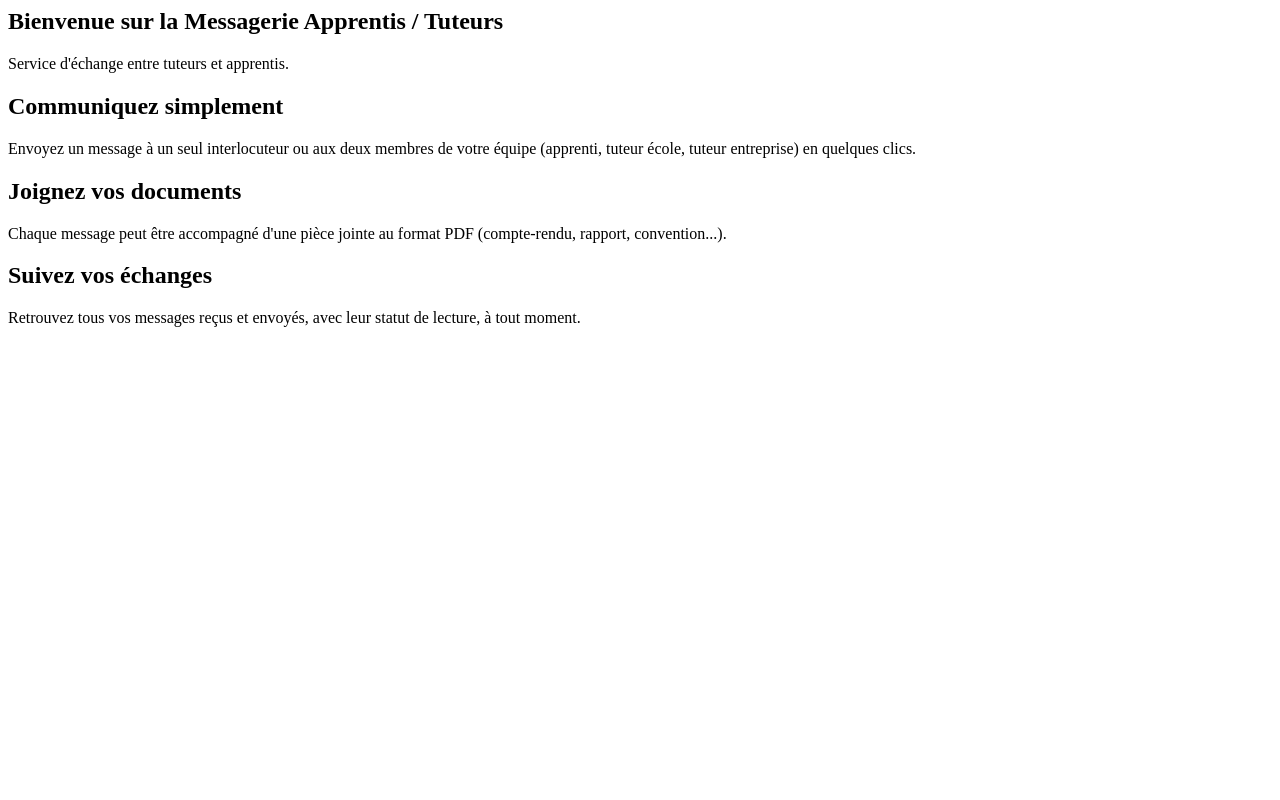
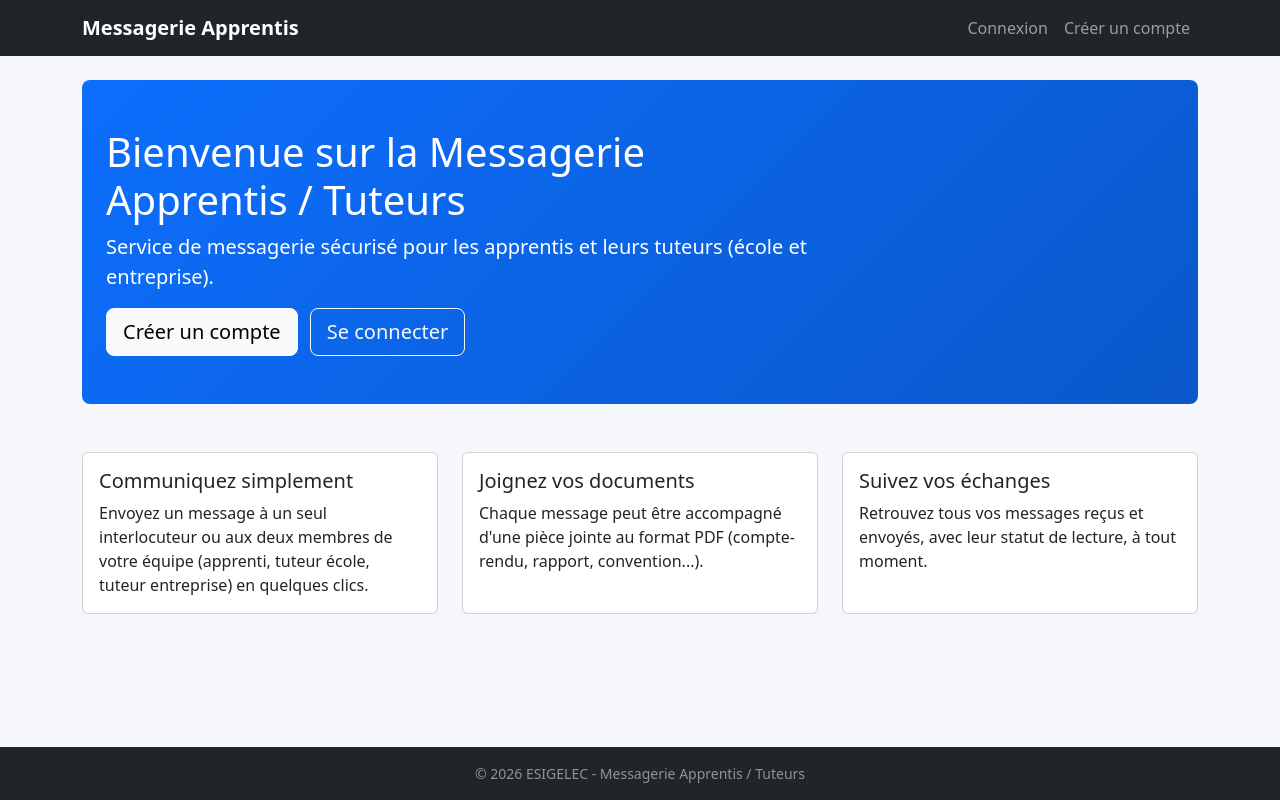
Before and after one commit to OUTOKA/projetSiteWeb, a PHP site: page / in a window 1280 px wide. Run offline with PHP 8.4, Linux system fonts and the light colour scheme; some libraries are stand-ins or nearby versions.

Commit message:
création index.php et fichiers styles

```diff
--- /dev/null
+++ b/CSS/style.css
@@ -0,0 +1,45 @@
+/* Feuille de style externe du site - Messagerie Apprentis */
+
+body {
+    display: flex;
+    flex-direction: column;
+    min-height: 100vh;
+    background-color: #f5f7fa;
+}
+
+main {
+    flex: 1;
+}
+
+.navbar-brand {
+    font-weight: 600;
+}
+
+.message-non-lu {
+    font-weight: 700;
+    background-color: #eaf2ff;
+}
+
+.card-message {
+    border-left: 4px solid #0d6efd;
+}
+
+.card-message.lu {
+    border-left-color: #adb5bd;
+}
+
+.hero {
+    background: linear-gradient(135deg, #0d6efd, #0a58ca);
+    color: #fff;
+    border-radius: .5rem;
+    padding: 3rem 1.5rem;
+}
+
+/* Version mobile : une seule colonne, éléments empilés (géré nativement par
+   la grille Bootstrap col-12 / col-md-*, cf. pages) */
+@media (max-width: 767.98px) {
+    .hero {
+        padding: 2rem 1rem;
+        text-align: center;
+    }
+}
--- /dev/null
+++ b/includes/footer.php
@@ -0,0 +1,9 @@
+</main>
+<footer class="bg-dark text-white-50 py-3 mt-5">
+    <div class="container text-center small">
+        &copy; <?= date('Y') ?> ESIGELEC - Messagerie Apprentis / Tuteurs
+    </div>
+</footer>
+<script src="https://cdn.jsdelivr.net/npm/bootstrap@5.3.3/dist/js/bootstrap.bundle.min.js"></script>
+</body>
+</html>
--- /dev/null
+++ b/includes/functions.php
@@ -0,0 +1,132 @@
+<?php
+/**
+ * Fonctions utilitaires communes : sécurité, session, accès aux données.
+ * Compatible PHP 5.6 (pas de types scalaires, pas de ??, pas de match, pas de fn()).
+ */
+
+if (session_status() === PHP_SESSION_NONE) {
+    session_start();
+}
+
+/** Échappe une chaîne pour un affichage HTML sûr (anti XSS). */
+function h($value)
+{
+    if ($value === null) {
+        $value = '';
+    }
+    return htmlspecialchars($value, ENT_QUOTES, 'UTF-8');
+}
+
+/** L'utilisateur est-il connecté ? */
+function est_connecte()
+{
+    return isset($_SESSION['user_id']);
+}
+
+/** Rôle de l'utilisateur connecté, ou null. */
+function role_utilisateur()
+{
+    if (isset($_SESSION['role'])) {
+        return $_SESSION['role'];
+    }
+    return null;
+}
+
+/** Redirige vers login.php si l'utilisateur n'est pas connecté. */
+function requiert_connexion()
+{
+    if (!est_connecte()) {
+        header('Location: login.php');
+        exit;
+    }
+}
+
+/** Redirige si l'utilisateur connecté n'a pas l'un des rôles autorisés. */
+function requiert_role($roles_autorises)
+{
+    requiert_connexion();
+    if (!in_array(role_utilisateur(), $roles_autorises, true)) {
+        http_response_code(403);
+        die('Accès refusé : vous n\'avez pas les droits nécessaires pour accéder à cette page.');
+    }
+}
+
+/** Libellé humain d'un rôle. */
+function libelle_role($role)
+{
+    switch ($role) {
+        case 'apprenti':
+            return 'Apprenti';
+        case 'tuteur_ecole':
+            return 'Tuteur école';
+        case 'tuteur_entreprise':
+            return 'Tuteur entreprise';
+        case 'admin':
+            return 'Administrateur';
+        default:
+            return 'Rôle non attribué';
+    }
+}
+
+/**
+ * Retourne la liste des destinataires possibles pour l'utilisateur connecté :
+ * les autres membres de sa/ses équipe(s) (hors lui-même).
+ */
+function destinataires_possibles(PDO $pdo, $user_id, $role)
+{
+    $destinataires = array();
+
+    if ($role === 'apprenti') {
+        $stmt = $pdo->prepare(
+            'SELECT u.id, u.nom, u.prenom, u.role
+             FROM equipes e
+             JOIN utilisateurs u ON u.id IN (e.tuteur_ecole_id, e.tuteur_entreprise_id)
+             WHERE e.apprenti_id = :uid'
+        );
+        $stmt->execute(array('uid' => $user_id));
+        $destinataires = $stmt->fetchAll();
+    } elseif ($role === 'tuteur_ecole' || $role === 'tuteur_entreprise') {
+        // Un tuteur peut écrire à chacun de ses apprentis suivis
+        $colonne = $role === 'tuteur_ecole' ? 'tuteur_ecole_id' : 'tuteur_entreprise_id';
+        $stmt = $pdo->prepare(
+            "SELECT u.id, u.nom, u.prenom, u.role
+             FROM equipes e
+             JOIN utilisateurs u ON u.id = e.apprenti_id
+             WHERE e.$colonne = :uid"
+        );
+        $stmt->execute(array('uid' => $user_id));
+        $destinataires = $stmt->fetchAll();
+    }
+
+    return $destinataires;
+}
+
+/**
+ * Vérifie que le destinataire choisi est bien autorisé (même équipe) pour éviter
+ * qu'un utilisateur ne force l'envoi à quelqu'un hors de son équipe.
+ */
+function destinataire_autorise(PDO $pdo, $user_id, $role, $destinataire_id)
+{
+    $liste = destinataires_possibles($pdo, $user_id, $role);
+    foreach ($liste as $d) {
+        if ((int) $d['id'] === (int) $destinataire_id) {
+            return true;
+        }
+    }
+    return false;
+}
+
+/** Catégories de messages disponibles. */
+function categories_messages()
+{
+    return array('Suivi', 'Info', 'Question', 'Autre');
+}
+
+/** Génère un nom de fichier aléatoire (remplace random_bytes(), absent avant PHP 7). */
+function nom_fichier_aleatoire($extension)
+{
+    $octets = function_exists('openssl_random_pseudo_bytes')
+        ? openssl_random_pseudo_bytes(16)
+        : md5(uniqid(mt_rand(), true));
+    return bin2hex($octets) . '.' . $extension;
+}
--- /dev/null
+++ b/includes/header.php
@@ -0,0 +1,62 @@
+<?php
+/**
+ * Gabarit commun : en-tête + barre de navigation.
+ * Attend éventuellement $titre_page et $chemin_racine définis avant l'inclusion.
+ */
+require_once __DIR__ . '/functions.php';
+
+if (!isset($titre_page)) {
+    $titre_page = 'Messagerie Apprentis';
+}
+if (!isset($chemin_racine)) {
+    $chemin_racine = '';
+}
+?>
+<!DOCTYPE html>
+<html lang="fr">
+<head>
+    <meta charset="UTF-8">
+    <meta name="viewport" content="width=device-width, initial-scale=1.0">
+    <title><?php echo h($titre_page); ?> - Messagerie Apprentis ESIGELEC</title>
+    <link href="https://cdn.jsdelivr.net/npm/bootstrap@5.3.3/dist/css/bootstrap.min.css" rel="stylesheet">
+    <link rel="stylesheet" href="<?php echo $chemin_racine; ?>css/style.css">
+</head>
+<body>
+<header>
+    <nav class="navbar navbar-expand-md navbar-dark bg-dark">
+        <div class="container">
+            <a class="navbar-brand" href="<?php echo $chemin_racine; ?>index.php">Messagerie Apprentis</a>
+            <button class="navbar-toggler" type="button" data-bs-toggle="collapse" data-bs-target="#navMain" aria-controls="navMain" aria-expanded="false" aria-label="Ouvrir le menu">
+                <span class="navbar-toggler-icon"></span>
+            </button>
+            <div class="collapse navbar-collapse" id="navMain">
+                <ul class="navbar-nav ms-auto mb-2 mb-md-0">
+                <?php if (est_connecte()): ?>
+                    <?php if (role_utilisateur() === 'admin'): ?>
+                        <li class="nav-item"><a class="nav-link" href="<?php echo $chemin_racine; ?>admin/index.php">Administration</a></li>
+                        <li class="nav-item"><a class="nav-link" href="<?php echo $chemin_racine; ?>admin/users.php">Utilisateurs</a></li>
+                        <li class="nav-item"><a class="nav-link" href="<?php echo $chemin_racine; ?>admin/teams.php">Équipes</a></li>
+                    <?php else: ?>
+                        <li class="nav-item"><a class="nav-link" href="<?php echo $chemin_racine; ?>inbox.php">Messagerie</a></li>
+                        <li class="nav-item"><a class="nav-link" href="<?php echo $chemin_racine; ?>sent.php">Envoyés</a></li>
+                        <li class="nav-item"><a class="nav-link" href="<?php echo $chemin_racine; ?>compose.php">Nouveau message</a></li>
+                    <?php endif; ?>
+                    <li class="nav-item"><span class="nav-link text-white-50">
+                        <?php
+                        $prenom_aff = isset($_SESSION['prenom']) ? $_SESSION['prenom'] : '';
+                        $nom_aff    = isset($_SESSION['nom']) ? $_SESSION['nom'] : '';
+                        echo h($prenom_aff . ' ' . $nom_aff);
+                        ?>
+                        (<?php echo h(libelle_role(role_utilisateur())); ?>)
+                    </span></li>
+                    <li class="nav-item"><a class="nav-link" href="<?php echo $chemin_racine; ?>logout.php">Déconnexion</a></li>
+                <?php else: ?>
+                    <li class="nav-item"><a class="nav-link" href="<?php echo $chemin_racine; ?>login.php">Connexion</a></li>
+                    <li class="nav-item"><a class="nav-link" href="<?php echo $chemin_racine; ?>register.php">Créer un compte</a></li>
+                <?php endif; ?>
+                </ul>
+            </div>
+        </div>
+    </nav>
+</header>
+<main class="container py-4">
--- a/index.php
+++ b/index.php
@@ -1,6 +1,8 @@
 <?php
+require_once __DIR__ . '/includes/functions.php';
 $chemin_racine = '';
 $titre_page = 'Accueil';
+require __DIR__ . '/includes/header.php';
 ?>
 
 <section class="hero mb-5">
@@ -8,8 +10,14 @@ $titre_page = 'Accueil';
         <div class="col-12 col-md-8">
             <h1>Bienvenue sur la Messagerie Apprentis / Tuteurs</h1>
             <p class="lead">
-                Service d'échange entre tuteurs et apprentis.
+                Service de messagerie sécurisé pour les apprentis et leurs tuteurs (école et entreprise).
             </p>
+            <?php if (!est_connecte()): ?>
+                <a href="register.php" class="btn btn-light btn-lg me-2">Créer un compte</a>
+                <a href="login.php" class="btn btn-outline-light btn-lg">Se connecter</a>
+            <?php else: ?>
+                <a href="inbox.php" class="btn btn-light btn-lg">Accéder à ma messagerie</a>
+            <?php endif; ?>
         </div>
     </div>
 </section>
@@ -44,4 +52,4 @@ $titre_page = 'Accueil';
     </div>
 </section>
 
-<?php?>
+<?php require __DIR__ . '/includes/footer.php'; ?>
```
